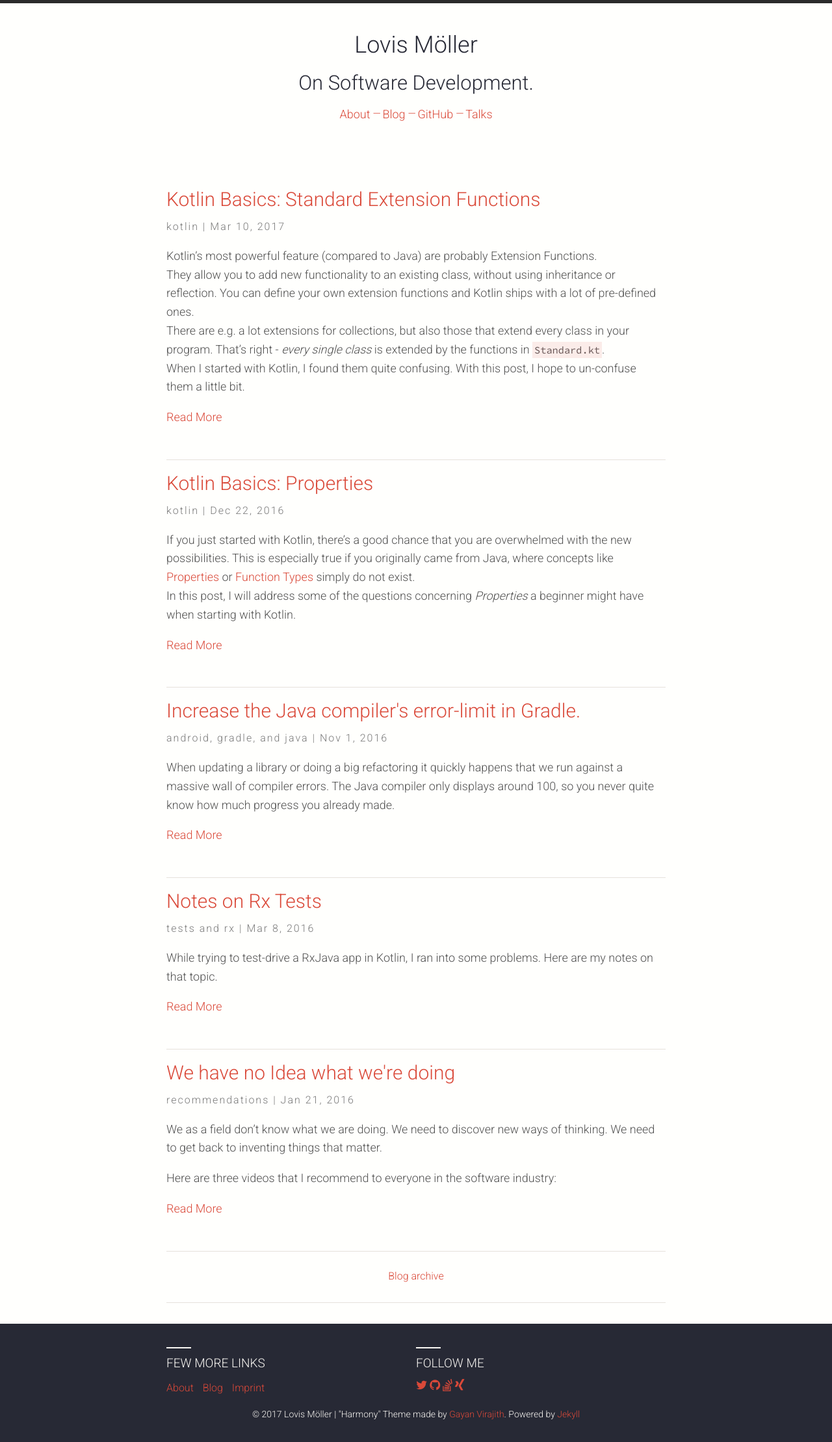
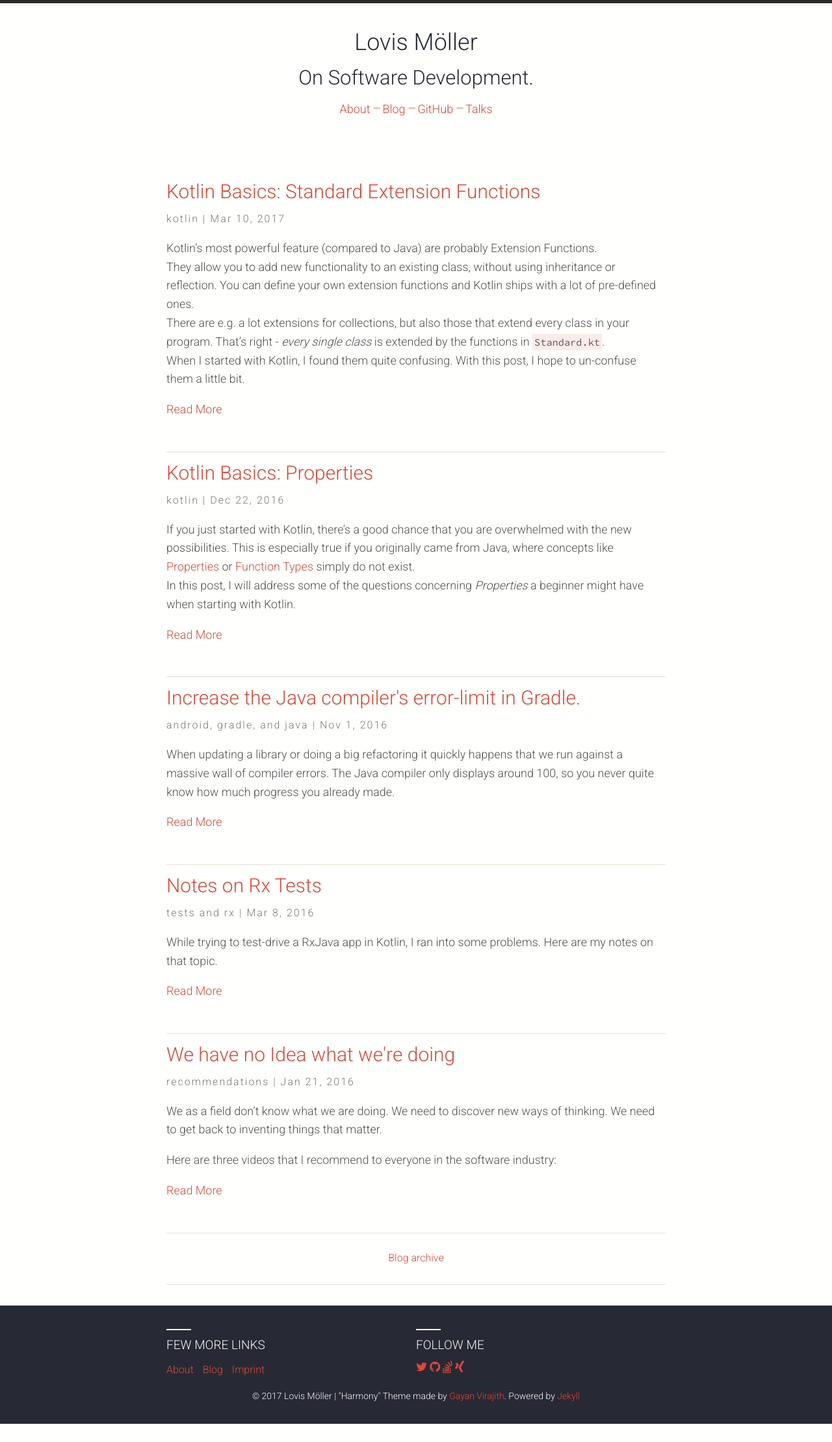
Before and after one commit to lmller/lmller.github.io, a Jekyll site: the page built from index.html, in a window 1280 px wide. Shown: the whole page at 65% size. Built offline with Jekyll 4.4.1, drawn with Linux system fonts in a browser that asks for light colours; nearby versions of some CDN libraries; after the commit the page ends 2191 px from its top, so only the background shows below that.

Commit message:
Update main.scss

```diff
--- a/assets/css/main.scss
+++ b/assets/css/main.scss
@@ -70,7 +70,6 @@ body {
 
 h1, h2, h3, h4, h5, h6 {
   line-height: 1.6;
-  margin-top: 4px;
 }
 
 h1 {
@@ -115,6 +114,7 @@ h6 {
   @include MQ(M) {
     @include font-size(19px);
   }
+  margin-top: 4px;
 }
 
 p {
```
